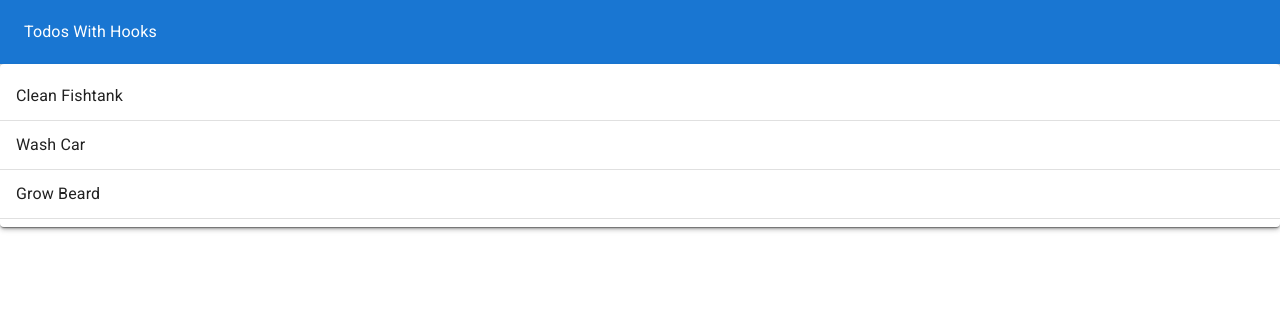
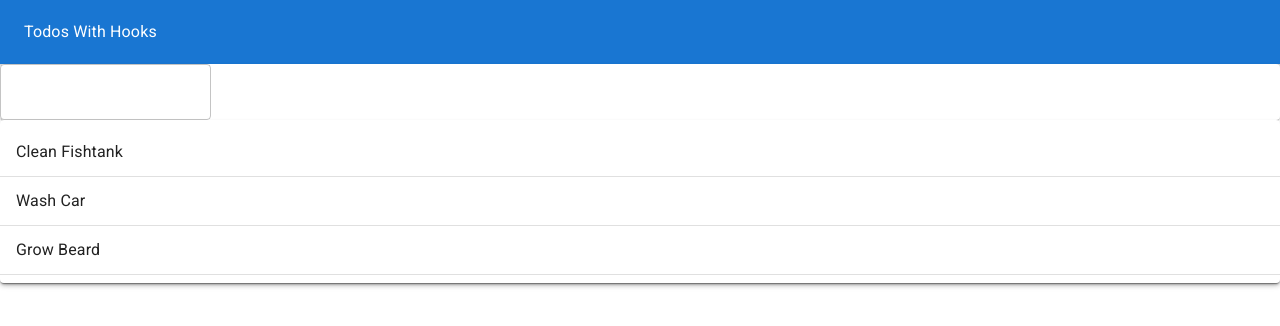
Before and after one commit to miller2590/functional-todo, a React (Create React App) app: page / in a window 1280 px wide. Shown: the top 326 px of the page. Built offline with nearby package versions, Linux system fonts and the light colour scheme.

Commit message:
created input form

```diff
--- a/src/Components/TodoApp/TodoApp.js
+++ b/src/Components/TodoApp/TodoApp.js
@@ -1,5 +1,6 @@
 import React, { useState } from "react";
 import TodoList from "../TodoList/TodoList";
+import TodoForm from "../TodoForm/TodoForm";
 import { Typography } from "@mui/material";
 import { Paper } from "@mui/material";
 import { AppBar } from "@mui/material";
@@ -20,6 +21,7 @@
           <Typography color="inherit">Todos With Hooks</Typography>
         </Toolbar>
       </AppBar>
+      <TodoForm />
       <TodoList todos={todos} />
     </Paper>
   );
--- /dev/null
+++ b/src/Components/TodoForm/TodoForm.js
@@ -0,0 +1,12 @@
+import { Paper, TextField } from "@mui/material";
+import React from "react";
+
+function TodoForm(props) {
+  return (
+    <Paper>
+      <TextField />
+    </Paper>
+  );
+}
+
+export default TodoForm;
```
